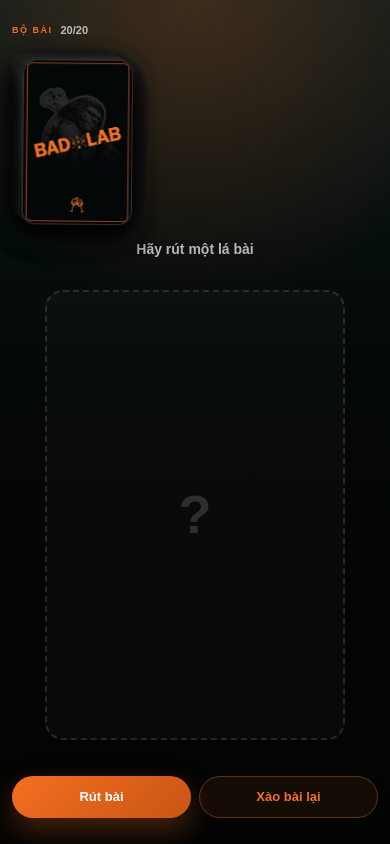
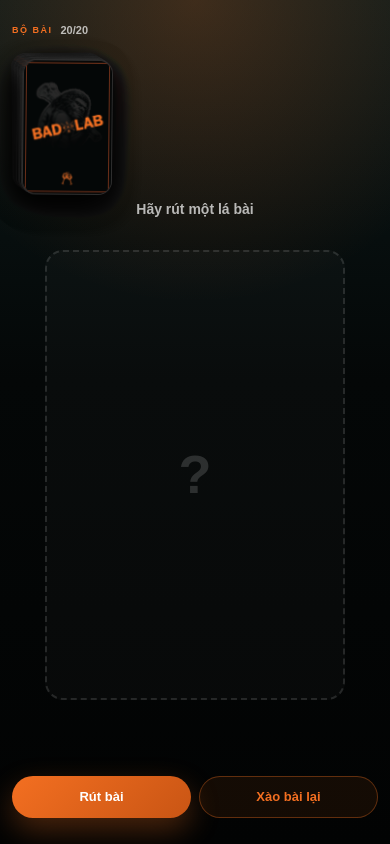
Before and after one commit to phuocdnlhealthcare/badlab_minigame, a Next.js app: page /game in a window 390 px wide. Built offline with nearby package versions, Linux system fonts and the light colour scheme.

Commit message:
style: adjust card dimensions for improved layout and responsiveness

```diff
--- a/src/app/globals.css
+++ b/src/app/globals.css
@@ -1123,7 +1123,7 @@ button {
 ========================================= */
 
 .card-stack {
-  --deck-card-width: 180px;
+  --deck-card-width: 140px;
 
   position: relative;
 
@@ -1394,7 +1394,7 @@ button {
 
   z-index: 30;
 
-  width: 180px;
+  width: 140px;
 
   min-width: 0;
 }
@@ -1473,11 +1473,11 @@ button {
   }
 
   .game-stage__deck {
-    width: 110px;
+    width: 90px;
   }
 
   .drawn-card {
-    margin-top: 180px;
+    margin-top: 100px;
   }
 
   .drawn-card__header h2 {
@@ -1517,7 +1517,7 @@ button {
   }
 
   .card-stack {
-    --deck-card-width: 110px;
+    --deck-card-width: 90px;
 
     height: calc(var(--deck-card-width) * 1.5 + 20px);
   }
@@ -1530,11 +1530,11 @@ button {
 
 @media (min-width: 600px) and (max-width: 899px) {
   .card-stack {
-    --deck-card-width: 180px;
+    --deck-card-width: 140px;
   }
 
   .game-stage__deck {
-    width: 180px;
+    width: 140px;
   }
 }
 
@@ -1545,13 +1545,13 @@ button {
 
 @media (min-width: 900px) {
   .card-stack {
-    --deck-card-width: 210px;
+    --deck-card-width: 160px;
 
     height: calc(var(--deck-card-width) * 1.5 + 35px);
   }
 
   .game-stage__deck {
-    width: 210px;
+    width: 160px;
   }
 }
 
```
